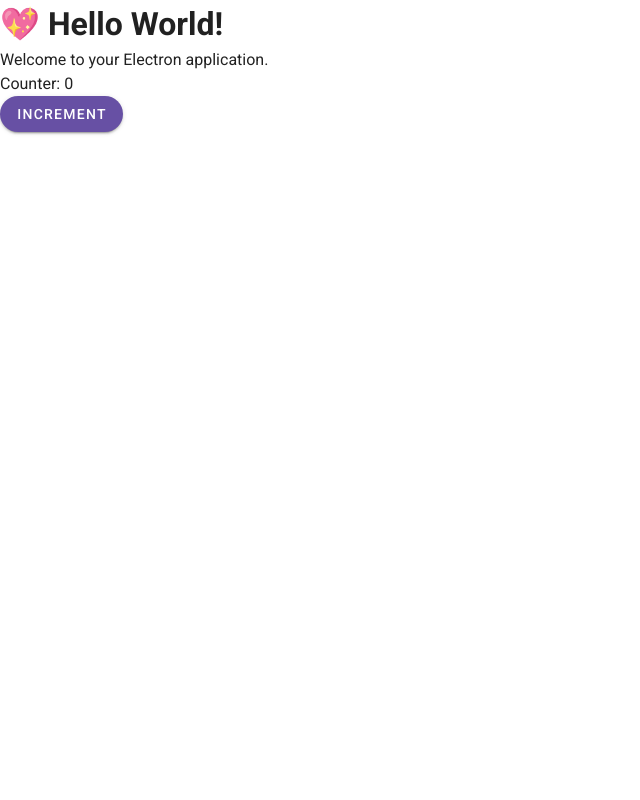
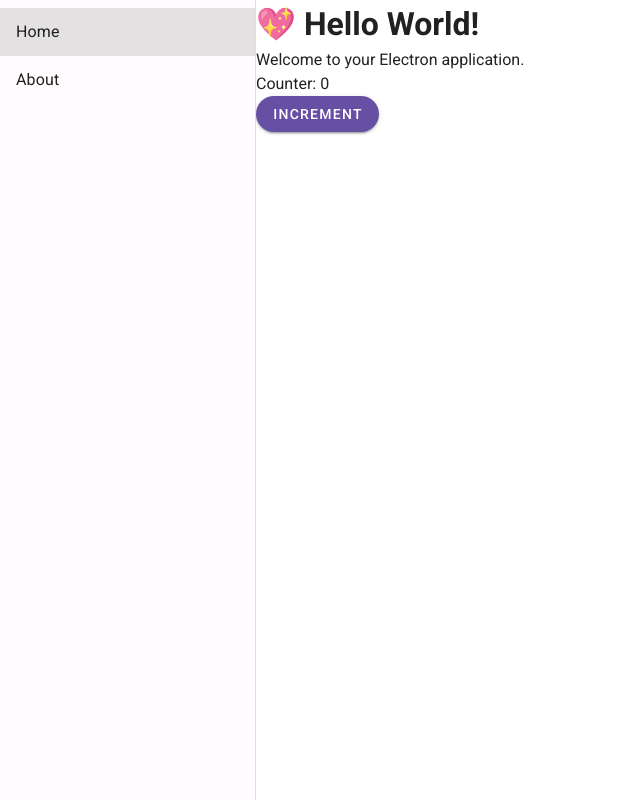
Before and after one commit to legenlee/crylic, a Vue app: page / in a window 1280 px wide. Shown: the whole page, without its empty margins (0-640 px from the left). Built offline with nearby package versions, Linux system fonts and the light colour scheme.

Commit message:
fix: Rewrite missing navigation drawer

```diff
--- a/src/renderer/App.vue
+++ b/src/renderer/App.vue
@@ -1,9 +1,20 @@
 <script setup lang="ts">
-
+import { ROUTE_NAMES } from './routes';
 </script>
 
 <template>
   <VApp>
+    <VNavigationDrawer permanent>
+      <VList>
+        <VListItem :to="{ name: ROUTE_NAMES.HOME }">
+          <VListItemTitle>Home</VListItemTitle>
+        </VListItem>
+        <VListItem :to="{ name: ROUTE_NAMES.ABOUT }">
+          <VListItemTitle>About</VListItemTitle>
+        </VListItem>
+      </VList>
+    </VNavigationDrawer>
+
     <VMain>
       <RouterView />
     </VMain>
```
